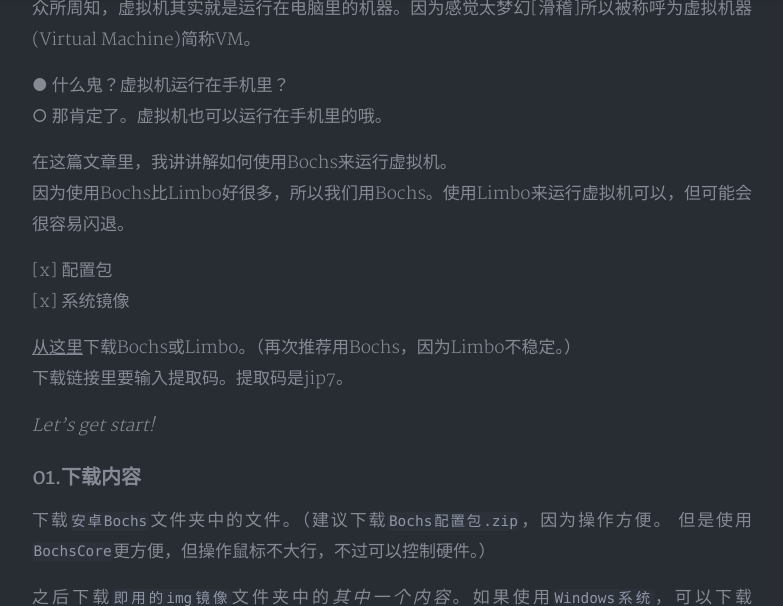
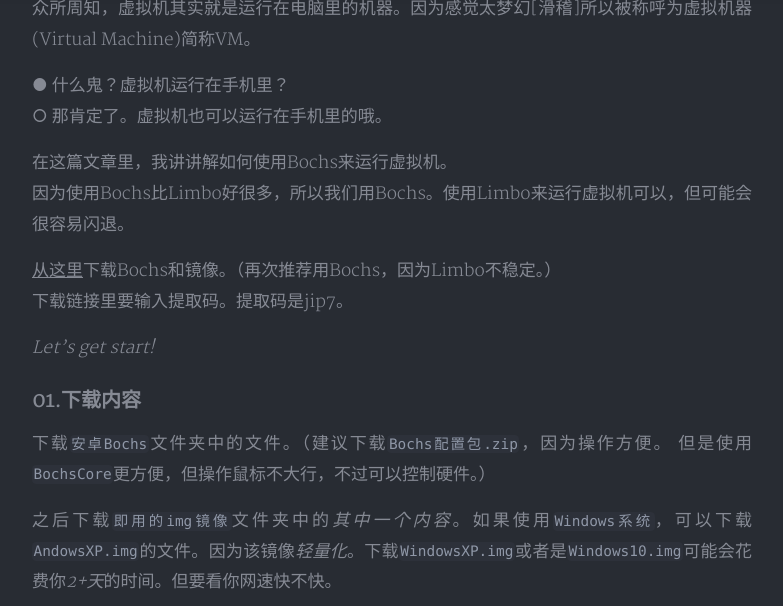
Before and after one commit to Sunbertrs/sunbossrs-blog-v1, a Jekyll site: the page built from _posts/2018-12-22-AndroidBochsVM.md, in a window 1280 px wide and 900 px high, scrolled down 685 px, cut to the strip 0-606 px from the top of the window. Shown: the whole strip, without its empty margins (248-1031 px from the left). Built offline with Jekyll 4.4.1, drawn with Linux system fonts in a browser that asks for light colours; nearby versions of some CDN libraries; comment, search, counter and statistics services are not loaded; a style sheet for code colours, icons or effects is not loaded.

Commit message:
Update 2018-12-22-AndroidBochsVM.md

```diff
--- a/_posts/2018-12-22-AndroidBochsVM.md
+++ b/_posts/2018-12-22-AndroidBochsVM.md
@@ -16,10 +16,7 @@
 在这篇文章里，我讲讲解如何使用Bochs来运行虚拟机。
 因为使用Bochs比Limbo好很多，所以我们用Bochs。使用Limbo来运行虚拟机可以，但可能会很容易闪退。
 
-[x] 配置包
-[x] 系统镜像
-
-[从这里](https://pan.baidu.com/s/1LdY6jq8AUrWjqGrQjPdQEw)下载Bochs或Limbo。（再次推荐用Bochs，因为Limbo不稳定。）
+[从这里](https://pan.baidu.com/s/1LdY6jq8AUrWjqGrQjPdQEw)下载Bochs和镜像。（再次推荐用Bochs，因为Limbo不稳定。）
 下载链接里要输入提取码。提取码是jip7。
 
 *Let's get start!*
```
